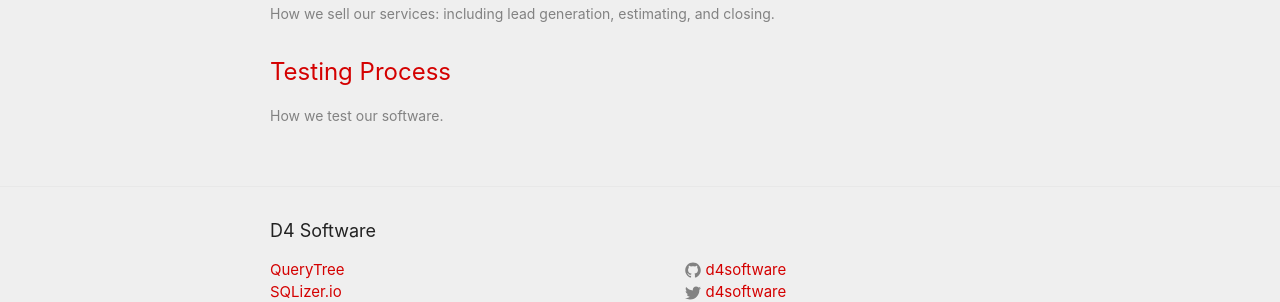
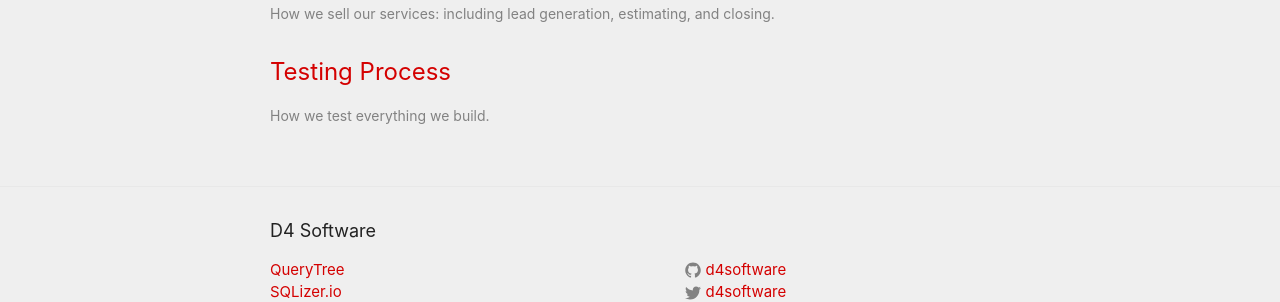
Before and after one commit to d4software/the-process, a Jekyll site: the page built from index.html, in a window 1280 px wide. Shown: the part 693-995 px from the top of the page. Built offline with Jekyll 4.4.1, drawn with Linux system fonts in a browser that asks for light colours.

Commit message:
testing desc tweak

```diff
--- a/testing_process.md
+++ b/testing_process.md
@@ -1,7 +1,7 @@
 ---
 layout: page
 title: Testing Process
-desc: "How we test our software."
+desc: "How we test everything we build."
 permalink: /testing/
 ---
 
```
